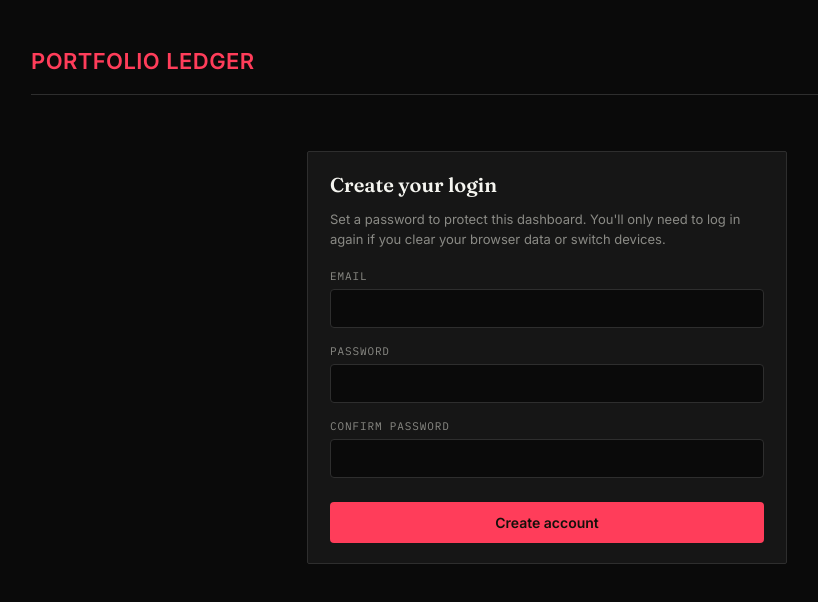
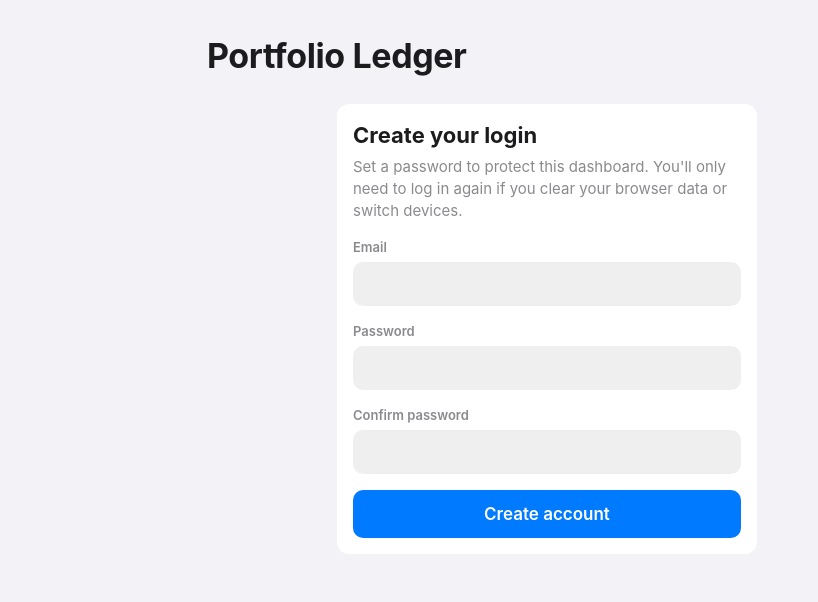
Before and after one commit to sr825rv4kj-dotcom/Kalshi-Dashboard-, a React (Vite) app in the folder client/: page / in a window 1280 px wide. Shown: the top 602 px of the page, without its empty margins (93-911 px from the left). Built offline with nearby package versions, Linux system fonts and the light colour scheme; no server answers.

Commit message:
Update index.css

```diff
--- a/client/src/index.css
+++ b/client/src/index.css
@@ -1,105 +1,265 @@
-@import url("https://fonts.googleapis.com/css2?family=Fraunces:opsz,wght@9..144,400;9..144,600&family=Inter:wght@400;500;600&family=IBM+Plex+Mono:wght@400;500&display=swap");
+/* iOS-style grouped interface: system typeface, grouped inset lists on a
+   neutral field, hairline separators, color used only where it carries
+   meaning (gain, loss, live). No chrome that doesn't inform. */
 
 :root {
-  --bg: #0b0f14; --panel: #121821; --panel-border: #202a35;
-  --text: #e7ecef; --muted: #7c8a99;
-  --positive: #3ed598; --negative: #ff6b5e; --accent: #f5a623;
+  --field: #f2f2f7;
+  --card: #ffffff;
+  --label: #1c1c1e;
+  --label-secondary: rgba(60, 60, 67, 0.6);
+  --label-tertiary: rgba(60, 60, 67, 0.3);
+  --separator: rgba(60, 60, 67, 0.18);
+  --green: #34c759;
+  --red: #ff3b30;
+  --blue: #007aff;
+  --orange: #ff9500;
+  --fill: rgba(120, 120, 128, 0.12);
+  --radius: 12px;
 }
-* { box-sizing: border-box; }
-body { margin: 0; background: var(--bg); color: var(--text); font-family: "Inter", sans-serif; }
-.app { max-width: 1080px; margin: 0 auto; padding: 48px 24px 80px; }
-.masthead { display: flex; justify-content: space-between; align-items: baseline; border-bottom: 1px solid var(--panel-border); padding-bottom: 20px; margin-bottom: 32px; }
-.masthead h1 { font-family: var(--heading-font, "Fraunces", serif); font-weight: var(--heading-weight, 600); text-transform: var(--heading-transform, none); font-size: 22px; letter-spacing: var(--heading-letter-spacing, 0.02em); margin: 0; color: var(--accent); }
-.masthead .clock { font-family: "IBM Plex Mono", monospace; font-size: 13px; color: var(--muted); }
-.balance-block { margin-bottom: 40px; }
-.balance-label { font-family: "IBM Plex Mono", monospace; text-transform: uppercase; letter-spacing: 0.12em; font-size: 12px; color: var(--muted); margin-bottom: 8px; }
-.balance-value { font-family: var(--heading-font, "Fraunces", serif); font-weight: var(--heading-weight, 600); text-transform: var(--heading-transform, none); font-size: 64px; line-height: 1; letter-spacing: var(--heading-letter-spacing, -0.01em); }
-.grid { display: grid; grid-template-columns: 1fr 1fr; gap: 24px; margin-bottom: 32px; }
-@media (max-width: 720px) { .grid { grid-template-columns: 1fr; } }
-.panel { background: var(--panel); border: 1px solid var(--panel-border); border-radius: var(--panel-radius, 6px); padding: 20px 22px; margin-bottom: 24px; }
-.panel h2 { font-family: "IBM Plex Mono", monospace; text-transform: uppercase; letter-spacing: 0.1em; font-size: 12px; color: var(--muted); margin: 0 0 16px; }
-table { width: 100%; border-collapse: collapse; font-family: "IBM Plex Mono", monospace; font-size: 13px; }
-th { text-align: left; color: var(--muted); font-weight: 500; padding: 6px 8px; border-bottom: 1px solid var(--panel-border); }
-td { padding: 8px 8px; border-bottom: 1px solid var(--panel-border); }
+
+* { box-sizing: border-box; -webkit-tap-highlight-color: transparent; }
+
+body {
+  margin: 0;
+  background: var(--field);
+  color: var(--label);
+  font-family: -apple-system, BlinkMacSystemFont, "SF Pro Text", "Segoe UI", Roboto, sans-serif;
+  font-size: 17px;
+  line-height: 1.4;
+  -webkit-font-smoothing: antialiased;
+}
+
+.app { max-width: 720px; margin: 0 auto; padding: 8px 16px 64px; }
+
+/* Large title, the way iOS opens a screen */
+.masthead { padding: 24px 4px 12px; }
+.masthead h1 {
+  margin: 0;
+  font-size: 34px;
+  font-weight: 700;
+  letter-spacing: -0.4px;
+  color: var(--label);
+}
+.masthead .clock {
+  display: block;
+  margin-top: 4px;
+  font-size: 15px;
+  color: var(--label-secondary);
+}
+
+/* Grouped card - the core container */
+.panel {
+  background: var(--card);
+  border-radius: var(--radius);
+  padding: 16px;
+  margin-bottom: 20px;
+}
+.panel h2 {
+  margin: 0 0 12px;
+  font-size: 13px;
+  font-weight: 600;
+  color: var(--label-secondary);
+  letter-spacing: 0;
+}
+
+/* Balance as the hero number */
+.balance-block { padding: 12px 4px 24px; }
+.balance-label { font-size: 15px; color: var(--label-secondary); margin-bottom: 2px; }
+.balance-value { font-size: 44px; font-weight: 700; letter-spacing: -1px; line-height: 1.1; }
+
+.grid { display: grid; grid-template-columns: 1fr; gap: 0; }
+
+/* Rows: label left, value right - iOS settings pattern */
+.cost-row, .trade-row {
+  display: flex;
+  justify-content: space-between;
+  align-items: baseline;
+  gap: 16px;
+  padding: 11px 0;
+  border-bottom: 0.5px solid var(--separator);
+  font-size: 16px;
+}
+.cost-row:last-child, .trade-row:last-child { border-bottom: none; }
+.cost-row > span:first-child, .trade-row > span:first-child {
+  color: var(--label-secondary);
+  flex-shrink: 0;
+}
+.cost-row > span:last-child, .trade-row > span:last-child {
+  text-align: right;
+  font-variant-numeric: tabular-nums;
+}
+
+table { width: 100%; border-collapse: collapse; font-size: 15px; }
+th {
+  text-align: left; padding: 8px 0; font-weight: 600; font-size: 13px;
+  color: var(--label-secondary); border-bottom: 0.5px solid var(--separator);
+}
+td { padding: 11px 0; border-bottom: 0.5px solid var(--separator); font-variant-numeric: tabular-nums; }
 tr:last-child td { border-bottom: none; }
-.pos { color: var(--positive); } .neg { color: var(--negative); } .muted { color: var(--muted); }
-.empty-state { color: var(--muted); font-size: 13px; font-style: italic; padding: 12px 0; }
-.error-banner { background: #2a1512; border: 1px solid var(--negative); color: var(--negative); padding: 12px 16px; border-radius: 6px; font-family: "IBM Plex Mono", monospace; font-size: 13px; margin-bottom: 24px; }
-.chart-panel { margin-bottom: 32px; }
-.setup-screen { display: flex; justify-content: center; padding-top: 24px; }
-.setup-panel { max-width: 480px; width: 100%; }
-.setup-panel h2 { font-family: "Fraunces", serif; font-size: 20px; color: var(--text); text-transform: none; letter-spacing: normal; margin-bottom: 12px; }
-.setup-copy { font-size: 13px; color: var(--muted); line-height: 1.5; margin-bottom: 20px; }
-.setup-copy code { color: var(--accent); font-family: "IBM Plex Mono", monospace; }
-.field-label { display: block; font-family: "IBM Plex Mono", monospace; text-transform: uppercase; letter-spacing: 0.08em; font-size: 11px; color: var(--muted); margin: 16px 0 6px; }
+
+.pos { color: var(--green); }
+.neg { color: var(--red); }
+.muted { color: var(--label-secondary); }
+
+.empty-state { color: var(--label-secondary); font-size: 15px; padding: 16px 0; }
+
+.error-banner {
+  background: rgba(255, 59, 48, 0.1);
+  color: var(--red);
+  padding: 12px 14px;
+  border-radius: 10px;
+  font-size: 15px;
+  margin-bottom: 16px;
+}
+
+/* Buttons - iOS filled and tinted styles */
+button {
+  margin-top: 16px; width: 100%;
+  background: var(--blue); color: #fff;
+  border: none; border-radius: 10px;
+  padding: 14px; font-size: 17px; font-weight: 600;
+  font-family: inherit; cursor: pointer;
+}
+button:disabled { opacity: 0.4; }
+button:active { opacity: 0.8; }
+.danger-button { background: var(--red) !important; }
+.modal-cancel { background: var(--fill) !important; color: var(--blue) !important; }
+
+/* Form fields */
+.field-label {
+  display: block; margin: 16px 0 6px;
+  font-size: 13px; font-weight: 600; color: var(--label-secondary);
+}
 .field-label:first-of-type { margin-top: 0; }
-input[type="text"], input[type="password"], select { width: 100%; background: var(--bg); border: 1px solid var(--panel-border); border-radius: 4px; padding: 10px 12px; color: var(--text); font-family: "IBM Plex Mono", monospace; font-size: 13px; }
-input[type="file"] { width: 100%; font-size: 13px; color: var(--muted); }
-.file-chip { margin-top: 8px; font-family: "IBM Plex Mono", monospace; font-size: 12px; color: var(--positive); }
-button { margin-top: 24px; width: 100%; background: var(--accent); color: #14100a; border: none; border-radius: 4px; padding: 12px; font-family: "Inter", sans-serif; font-weight: 600; font-size: 14px; cursor: pointer; }
-button:disabled { opacity: 0.6; cursor: default; }
-.setup-error { margin-top: 16px; margin-bottom: 0; }
-.error-action { margin-top: 8px; }
-.error-action button { width: auto; margin-top: 0; padding: 6px 14px; font-size: 12px; }
-.env-toggle-row { display: flex; align-items: center; justify-content: space-between; }
-.env-pill-group { display: flex; gap: 6px; }
-.env-pill { width: auto; margin-top: 0; padding: 6px 16px; background: transparent; border: 1px solid var(--panel-border); color: var(--muted); font-family: "IBM Plex Mono", monospace; font-size: 12px; font-weight: 500; border-radius: 4px; cursor: pointer; }
-.env-pill-active.env-pill-demo { background: rgba(62, 213, 152, 0.15); border-color: var(--positive); color: var(--positive); }
-.env-pill-active.env-pill-live { background: rgba(255, 107, 94, 0.15); border-color: var(--negative); color: var(--negative); }
-.modal-backdrop { position: fixed; inset: 0; background: rgba(0, 0, 0, 0.6); display: flex; align-items: center; justify-content: center; z-index: 100; }
-.modal-panel { background: var(--panel); border: 1px solid var(--panel-border); border-radius: 8px; padding: 28px; max-width: 420px; width: 90%; }
-.modal-panel h3 { font-family: "Fraunces", serif; font-size: 19px; margin: 0 0 12px; }
-.modal-panel p { font-size: 13px; color: var(--muted); line-height: 1.6; }
-.modal-actions { display: flex; gap: 10px; margin-top: 20px; }
+input[type="text"], input[type="password"], select, textarea {
+  width: 100%; background: var(--fill); border: none; border-radius: 10px;
+  padding: 12px 14px; color: var(--label);
+  font-family: inherit; font-size: 16px;
+}
+input[type="file"] { width: 100%; font-size: 15px; color: var(--label-secondary); }
+.file-chip { margin-top: 8px; font-size: 14px; color: var(--green); }
+.config-hint { font-size: 13px; color: var(--label-secondary); margin-top: 5px; line-height: 1.35; }
+.config-toggle { margin-top: 18px; }
+.config-toggle label { display: flex; align-items: center; gap: 10px; font-size: 16px; cursor: pointer; }
+.config-toggle input[type="checkbox"] { width: 20px; height: 20px; margin: 0; accent-color: var(--green); }
+
+.setup-screen { padding-top: 12px; }
+.setup-panel { max-width: 420px; margin: 0 auto; }
+.setup-panel h2 { font-size: 22px; font-weight: 700; color: var(--label); margin-bottom: 6px; }
+.setup-copy { font-size: 15px; color: var(--label-secondary); line-height: 1.45; margin: 0 0 16px; }
+.setup-copy code { font-family: ui-monospace, SFMono-Regular, Menlo, monospace; font-size: 14px; color: var(--label); }
+.setup-error { margin-top: 14px; margin-bottom: 0; }
+.error-action { margin-top: 10px; }
+.error-action button { width: auto; margin-top: 0; padding: 8px 16px; font-size: 15px; }
+
+/* Segmented control - iOS environment switcher */
+.env-toggle-row { display: flex; align-items: center; justify-content: space-between; gap: 12px; }
+.env-pill-group { display: flex; background: var(--fill); border-radius: 9px; padding: 2px; }
+.env-pill {
+  width: auto; margin: 0; background: transparent; border: none;
+  color: var(--label); padding: 7px 18px; font-size: 14px; font-weight: 500;
+  border-radius: 7px; cursor: pointer;
+}
+.env-pill-active { background: var(--card); box-shadow: 0 1px 3px rgba(0,0,0,0.1); font-weight: 600; }
+.env-pill-active.env-pill-live { color: var(--red); }
+.env-pill-active.env-pill-demo { color: var(--label); }
+
+/* Status pill */
+.status-dot { font-size: 13px; font-weight: 600; padding: 4px 10px; border-radius: 20px; }
+.status-on { background: rgba(52, 199, 89, 0.15); color: var(--green); }
+.status-off { background: var(--fill); color: var(--label-secondary); }
+
+.bot-panel-header { display: flex; justify-content: space-between; align-items: center; gap: 12px; margin-bottom: 14px; }
+.bot-panel-header h2 { margin: 0; }
+.bot-subsection { margin-top: 20px; padding-top: 16px; border-top: 0.5px solid var(--separator); }
+.bot-subsection h3 { margin: 0 0 10px; font-size: 13px; font-weight: 600; color: var(--label-secondary); }
+
+/* Activity log */
+.log-list { display: flex; flex-direction: column; max-height: 260px; overflow-y: auto; -webkit-overflow-scrolling: touch; }
+.log-line { font-size: 14px; padding: 8px 0; border-bottom: 0.5px solid var(--separator); line-height: 1.4; }
+.log-line:last-child { border-bottom: none; }
+.log-time { color: var(--label-tertiary); margin-right: 8px; font-variant-numeric: tabular-nums; }
+.log-warn { color: var(--orange); }
+.log-error { color: var(--red); }
+
+/* System status */
+.system-status-bar {
+  display: flex; flex-wrap: wrap; gap: 8px 20px;
+  background: var(--card); border-radius: var(--radius);
+  padding: 14px 16px; margin-bottom: 20px;
+}
+.system-status-item { display: flex; align-items: center; gap: 7px; font-size: 14px; }
+.status-chip {
+  display: inline-flex; align-items: center; justify-content: center;
+  width: 18px; height: 18px; border-radius: 50%; font-size: 11px; font-weight: 700; color: #fff;
+}
+.chip-ok { background: var(--green); }
+.chip-warn { background: var(--orange); }
+.system-status-label { font-weight: 500; }
+.system-status-detail { font-size: 13px; color: var(--label-secondary); }
+
+/* Milestones */
+.milestone-track { display: flex; flex-direction: column; gap: 10px; }
+.milestone-bar-bg { width: 100%; height: 8px; background: var(--fill); border-radius: 4px; overflow: hidden; }
+.milestone-bar-fill { height: 100%; background: var(--green); border-radius: 4px; }
+.milestone-labels { display: flex; justify-content: space-between; font-size: 13px; color: var(--label-secondary); }
+.milestone-hit { color: var(--green); }
+
+/* Games */
+.games-grid { display: grid; grid-template-columns: 1fr; gap: 10px; margin-top: 14px; }
+@media (min-width: 560px) { .games-grid { grid-template-columns: 1fr 1fr; } }
+.game-card { background: var(--fill); border-radius: 10px; padding: 14px; position: relative; }
+.game-card-live { background: rgba(255, 59, 48, 0.08); }
+.live-badge {
+  position: absolute; top: 12px; right: 12px;
+  background: var(--red); color: #fff; font-size: 11px; font-weight: 700;
+  padding: 3px 7px; border-radius: 5px;
+}
+.game-card-sport { font-size: 12px; color: var(--label-secondary); margin-bottom: 8px; }
+.game-card-teams { display: flex; flex-direction: column; gap: 5px; margin-bottom: 8px; }
+.game-card-team { display: flex; align-items: center; gap: 9px; font-size: 16px; font-weight: 500; }
+.team-dot { width: 10px; height: 10px; border-radius: 50%; flex-shrink: 0; }
+.game-card-time { font-size: 13px; color: var(--label-secondary); }
+
+/* Collapsible sections */
+.collapsible { border-top: 0.5px solid var(--separator); }
+.collapsible-header {
+  width: 100%; margin: 0; background: transparent; border: none;
+  color: var(--blue); font-size: 16px; font-weight: 500;
+  padding: 14px 0; display: flex; justify-content: space-between; align-items: center; cursor: pointer;
+}
+.collapsible-count {
+  background: var(--fill); color: var(--label-secondary);
+  border-radius: 20px; padding: 2px 9px; font-size: 13px; font-weight: 600;
+}
+.collapsible-body { padding-bottom: 10px; }
+
+/* Trade cards */
+.trade-card { background: var(--fill); border-radius: 10px; padding: 14px; margin-bottom: 10px; }
+.trade-card-top { display: flex; justify-content: space-between; align-items: flex-start; gap: 12px; margin-bottom: 10px; }
+.trade-card-team { font-size: 17px; font-weight: 600; }
+.trade-card-meta { font-size: 13px; color: var(--label-secondary); margin-top: 2px; }
+.trade-card-roi { font-size: 22px; font-weight: 700; font-variant-numeric: tabular-nums; }
+.trade-card-rows { display: flex; flex-direction: column; }
+.trade-card-reason {
+  margin-top: 10px; padding-top: 10px; border-top: 0.5px solid var(--separator);
+  font-size: 14px; color: var(--label-secondary); line-height: 1.45;
+}
+.trade-card-reason strong { color: var(--label); font-weight: 600; }
+
+/* Modal */
+.modal-backdrop {
+  position: fixed; inset: 0; background: rgba(0, 0, 0, 0.4);
+  display: flex; align-items: center; justify-content: center; padding: 24px; z-index: 100;
+}
+.modal-panel { background: var(--card); border-radius: 14px; padding: 22px; max-width: 380px; width: 100%; }
+.modal-panel h3 { margin: 0 0 8px; font-size: 19px; font-weight: 700; }
+.modal-panel p { margin: 0; font-size: 15px; color: var(--label-secondary); line-height: 1.45; }
+.modal-actions { display: flex; gap: 10px; margin-top: 18px; }
 .modal-actions button { margin-top: 0; }
-.modal-cancel { background: transparent !important; border: 1px solid var(--panel-border) !important; color: var(--text) !important; }
-.bot-panel-header { display: flex; justify-content: space-between; align-items: center; margin-bottom: 16px; }
-.bot-panel-header h2 { margin: 0; }
-.status-dot { font-family: "IBM Plex Mono", monospace; font-size: 11px; padding: 4px 10px; border-radius: 12px; text-transform: uppercase; letter-spacing: 0.06em; }
-.status-on { background: rgba(62, 213, 152, 0.15); color: var(--positive); }
-.status-off { background: rgba(124, 138, 153, 0.15); color: var(--muted); }
-.danger-button { background: var(--negative) !important; color: #2a1512 !important; }
-.bot-subsection { margin-top: 28px; border-top: 1px solid var(--panel-border); padding-top: 16px; }
-.bot-subsection h3 { font-family: "IBM Plex Mono", monospace; text-transform: uppercase; letter-spacing: 0.08em; font-size: 11px; color: var(--muted); margin: 0 0 12px; }
-.log-list { display: flex; flex-direction: column; gap: 6px; max-height: 220px; overflow-y: auto; }
-.log-line { font-family: "IBM Plex Mono", monospace; font-size: 12px; color: var(--text); }
-.log-time { color: var(--muted); margin-right: 8px; }
-.log-warn { color: var(--accent); } .log-error { color: var(--negative); }
-.system-status-bar { display: flex; flex-wrap: wrap; gap: 12px; background: var(--panel); border: 1px solid var(--panel-border); border-radius: 6px; padding: 14px 18px; margin-bottom: 32px; }
-.system-status-item { display: flex; align-items: center; gap: 6px; font-size: 12px; font-family: "IBM Plex Mono", monospace; padding-right: 14px; border-right: 1px solid var(--panel-border); }
-.system-status-item:last-child { border-right: none; padding-right: 0; }
-.status-chip { display: inline-flex; align-items: center; justify-content: center; width: 16px; height: 16px; border-radius: 50%; font-size: 10px; font-weight: 700; }
-.chip-ok { background: rgba(62, 213, 152, 0.2); color: var(--positive); }
-.chip-warn { background: rgba(245, 166, 35, 0.2); color: var(--accent); }
-.system-status-label { color: var(--text); font-weight: 500; }
-.system-status-detail { font-size: 11px; }
-.milestone-track { display: flex; flex-direction: column; gap: 10px; }
-.milestone-bar-bg { width: 100%; height: 10px; background: var(--bg); border-radius: 6px; overflow: hidden; border: 1px solid var(--panel-border); }
-.milestone-bar-fill { height: 100%; background: linear-gradient(90deg, var(--accent), var(--positive)); }
-.milestone-labels { display: flex; justify-content: space-between; font-family: "IBM Plex Mono", monospace; font-size: 11px; color: var(--muted); }
-.milestone-hit { color: var(--positive); }
-.cost-row { display: flex; justify-content: space-between; padding: 8px 0; border-bottom: 1px solid var(--panel-border); font-family: "IBM Plex Mono", monospace; font-size: 13px; }
-.cost-row:last-child { border-bottom: none; font-weight: 600; }
-.games-grid { display: grid; grid-template-columns: repeat(auto-fill, minmax(220px, 1fr)); gap: 12px; margin-top: 16px; }
-.game-card { background: var(--bg); border: 1px solid var(--panel-border); border-radius: var(--panel-radius, 6px); padding: 14px 16px; }
-.game-card-teams { display: flex; flex-direction: column; gap: 6px; margin-bottom: 10px; }
-.game-card-team { display: flex; align-items: center; gap: 8px; font-family: "Inter", sans-serif; font-size: 14px; font-weight: 500; }
-.team-dot { width: 10px; height: 10px; border-radius: 50%; flex-shrink: 0; }
-.game-card-time { font-family: "IBM Plex Mono", monospace; font-size: 11px; color: var(--muted); }
-.game-card-sport { font-family: "IBM Plex Mono", monospace; font-size: 10px; text-transform: uppercase; letter-spacing: 0.06em; color: var(--muted); margin-bottom: 8px; }
-.game-card-live { border-color: var(--negative); position: relative; }
-.live-badge { position: absolute; top: 10px; right: 10px; background: var(--negative); color: #2a1512; font-family: "IBM Plex Mono", monospace; font-size: 9px; font-weight: 700; letter-spacing: 0.06em; padding: 2px 6px; border-radius: 3px; }
-.collapsible { border-top: 1px solid var(--panel-border); margin-top: 16px; }
-.collapsible-header { width: 100%; margin: 0; background: transparent; border: none; color: var(--text); font-family: "IBM Plex Mono", monospace; font-size: 12px; text-transform: uppercase; letter-spacing: 0.08em; padding: 14px 0; display: flex; justify-content: space-between; align-items: center; cursor: pointer; }
-.collapsible-count { background: var(--bg); border: 1px solid var(--panel-border); border-radius: 10px; padding: 2px 9px; font-size: 11px; color: var(--muted); }
-.collapsible-body { padding-bottom: 12px; }
-.trade-card { background: var(--bg); border: 1px solid var(--panel-border); border-radius: var(--panel-radius, 6px); padding: 14px 16px; margin-bottom: 10px; }
-.trade-card-top { display: flex; justify-content: space-between; align-items: flex-start; margin-bottom: 12px; }
-.trade-card-team { font-family: "Inter", sans-serif; font-size: 15px; font-weight: 600; }
-.trade-card-meta { font-family: "IBM Plex Mono", monospace; font-size: 10px; color: var(--muted); margin-top: 2px; }
-.trade-card-roi { font-family: "IBM Plex Mono", monospace; font-size: 18px; font-weight: 600; }
-.trade-card-rows { display: flex; flex-direction: column; }
-.trade-row { display: flex; justify-content: space-between; font-family: "IBM Plex Mono", monospace; font-size: 12px; padding: 4px 0; }
-.trade-row > span:first-child { color: var(--muted); }
-.trade-card-reason { margin-top: 10px; padding-top: 10px; border-top: 1px solid var(--panel-border); font-size: 12px; color: var(--muted); line-height: 1.5; }
-.trade-card-reason strong { color: var(--text); font-weight: 600; }
+
+.chart-panel { margin-bottom: 20px; }
+
+@media (prefers-reduced-motion: reduce) {
+  * { animation: none !important; transition: none !important; }
+}
```
